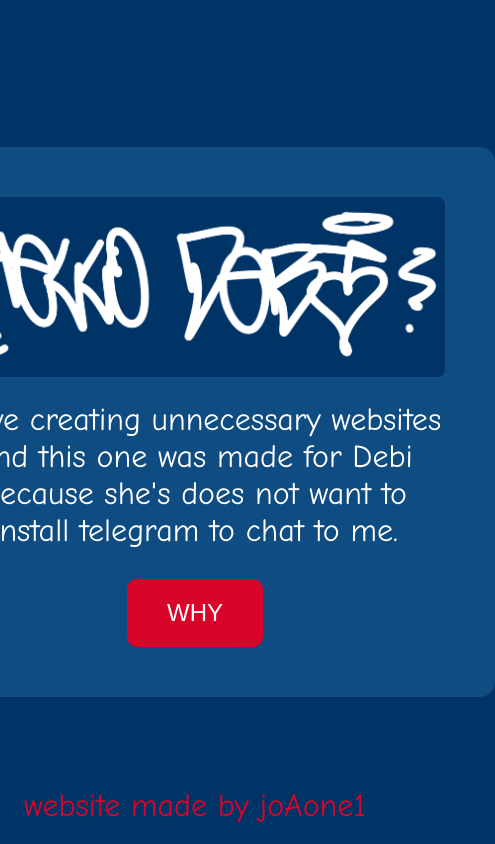
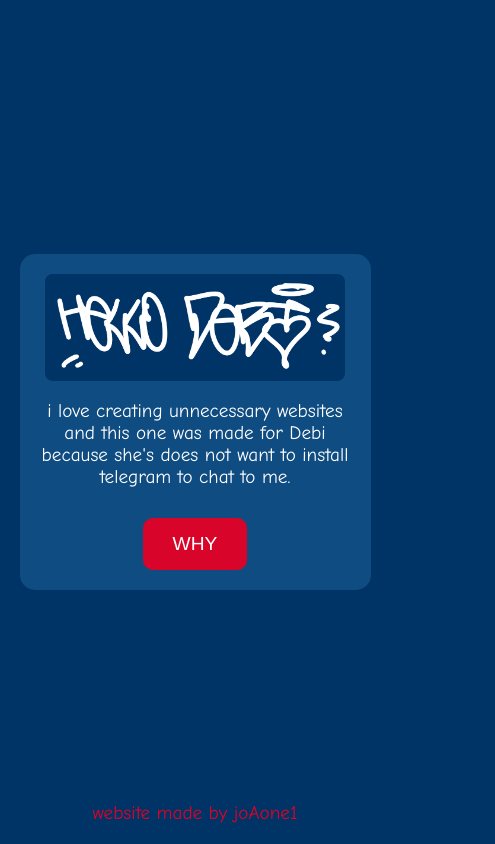
Before and after one commit to joAoAone1/debs, a plain HTML site: page index.html in a window 390 px wide. Shown: the whole page, 495 px wide, since content can reach past the window. Drawn offline with Linux system fonts and the light colour scheme.

Commit message:
Add files via upload

```diff
--- a/styles.css
+++ b/styles.css
@@ -19,22 +19,22 @@
 
   h1 {
     color: #d90429; /* Sangria Red */
-    font-size: 3rem; /* Increase font size */
+    font-size: 3rem;
   }
 
   p {
-    font-size: 2rem; /* Larger font size for paragraphs */
+    font-size: 2rem;
   }
 
   button {
     background-color: #d90429; /* Sangria Red */
     color: white;
     border: none;
-    padding: 20px 40px; /* Larger padding */
-    font-size: 1.5rem; /* Larger font size */
+    padding: 20px 40px;
+    font-size: 1.5rem;
     margin-top: 30px;
     cursor: pointer;
-    border-radius: 10px; /* Slightly larger border radius */
+    border-radius: 10px;
     transition: background 0.3s;
   }
 
@@ -44,12 +44,12 @@
 
   input[type="text"] {
     padding: 20px;
-    width: 85%;       /* Increase width */
-    max-width: 600px; /* Larger max-width */
+    width: 85%;
+    max-width: 600px;
     margin-top: 20px;
-    font-size: 1.5rem; /* Increase font size */
+    font-size: 1.5rem;
     border: 2px solid #003366;
-    border-radius: 8px; /* Slightly larger border radius */
+    border-radius: 8px;
     color: #003366;
   }
 
@@ -58,15 +58,15 @@
     position: fixed;
     bottom: 20px;
     text-align: center;
-    font-size: 1.2rem; /* Increase footer font size */
+    font-size: 1.2rem;
   }
 
   /* Slide styling */
   .slide {
     display: none;
     text-align: center;
-    max-width: 800px; /* Increase slide container width */
-    padding: 50px;    /* Increase padding for larger feel */
+    max-width: 800px;
+    padding: 50px;
     border-radius: 15px;
     background-color: #0f4c81; /* Cobalt Blue */
   }
@@ -75,10 +75,47 @@
     display: block;
   }
 
-/* Header image styling */
-.slide img {
-    width: 500px;       /* Double the image width */
+  /* Header image styling */
+  .slide img {
+    width: 500px;
     height: auto;
-    margin-bottom: 20px; /* Slight margin below */
-    border-radius: 8px;  /* Slightly rounded corners */
+    margin-bottom: 20px;
+    border-radius: 8px;
   }
+
+  /* Mobile Styles */
+  @media (max-width: 768px) {
+    h1 {
+      font-size: 2rem;
+    }
+
+    p {
+      font-size: 1.2rem;
+    }
+
+    button {
+      padding: 15px 30px;
+      font-size: 1.2rem;
+    }
+
+    input[type="text"] {
+      padding: 15px;
+      font-size: 1.2rem;
+    }
+
+    .slide {
+      max-width: 90%; /* Responsive container width */
+      padding: 20px;
+    }
+
+    /* Resize image for mobile */
+    .slide img {
+      width: 100%; /* Full width on mobile */
+      max-width: 300px; /* Restrict maximum width */
+      margin-bottom: 15px;
+    }
+
+    #footer {
+      font-size: 1rem;
+    }
+  }
```
